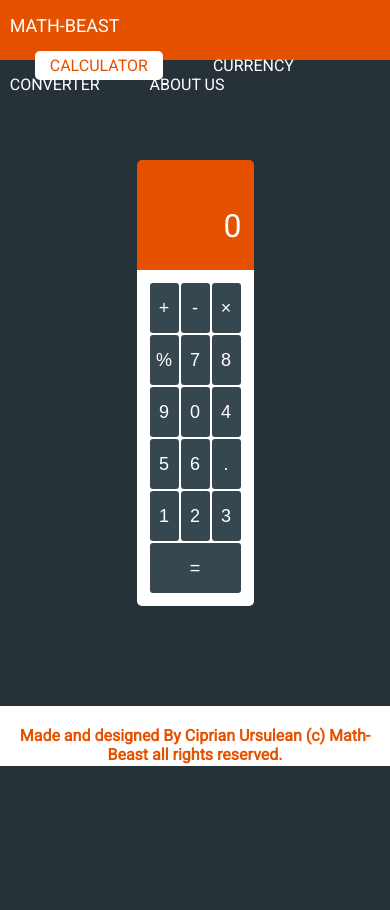
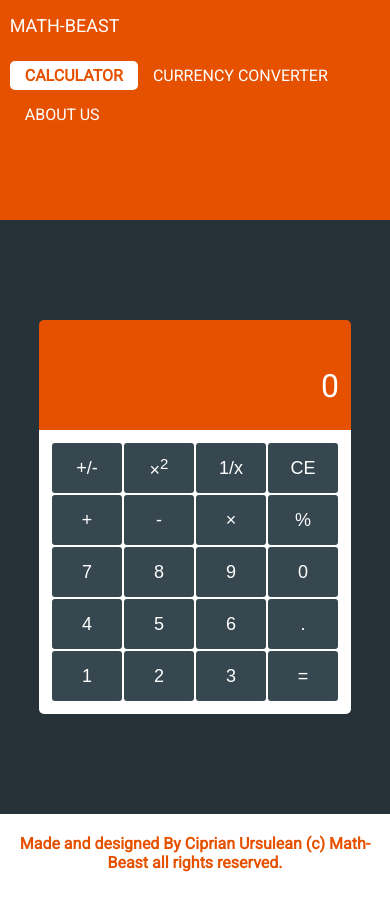
Before and after one commit to ciprian123/Math-Beast-Vue, a Vue app: page / in a window 390 px wide. Shown: the top 910 px of the page. Before the commit the page ends 844 px from the top, so only its background shows below. Built offline with nearby package versions, Linux system fonts and the light colour scheme.

Commit message:
Responsiveness improvements + calculator functionality improvements

```diff
--- a/src/App.vue
+++ b/src/App.vue
@@ -35,4 +35,17 @@ body {
   width: 30%;
   margin: auto;
 }
+@media screen and (max-width: 1020px) {
+  .container-small {
+    width: 50%;
+  }
+}
+@media screen and (max-width: 720px) {
+  .container-small {
+    width: 80%;
+  }
+  .container-small {
+    width: 80%;
+  }
+}
 </style>
--- a/src/components/Calculator.vue
+++ b/src/components/Calculator.vue
@@ -6,22 +6,30 @@
         <p v-else>{{ result }}</p>
       </div>
       <div id='calc-buttons'>
+        <button class='btn' v-on:click='toogleSign'>+/-</button>
+        <button class='btn' v-on:click='squareResult("x")'>&times;<sup>2</sup></button>
+        <button class='btn' v-on:click='inverseResult("/")'>1/x</button>
+        <button class='btn' v-on:click='clearResult'>CE</button>
+
         <button class='btn' v-on:click='appendToResult("+")'>+</button>
         <button class='btn' v-on:click='appendToResult("-")'>-</button>
-        <button class='btn' v-on:click='appendToResult("x")'>&times;</button>
+        <button class='btn' v-on:click='appendToResult("*")'>&times;</button>
         <button class='btn' v-on:click='appendToResult("/")'>%</button>
+
         <button class='btn' v-on:click='appendToResult("7")'>7</button>
         <button class='btn' v-on:click='appendToResult("8")'>8</button>
         <button class='btn' v-on:click='appendToResult("9")'>9</button>
         <button class='btn' v-on:click='appendToResult("0")'>0</button>
+
         <button class='btn' v-on:click='appendToResult("4")'>4</button>
         <button class='btn' v-on:click='appendToResult("5")'>5</button>
         <button class='btn' v-on:click='appendToResult("6")'>6</button>
         <button class='btn' v-on:click='appendToResult(".")'>.</button>
+
         <button class='btn' v-on:click='appendToResult("1")'>1</button>
         <button class='btn' v-on:click='appendToResult("2")'>2</button>
         <button class='btn' v-on:click='appendToResult("3")'>3</button>
-        <button class='btn'>=</button>
+        <button class='btn' v-on:click='computeResult'>=</button>
       </div>
     </div>
   </div>
@@ -31,22 +39,33 @@
 export default {
   data () {
     return {
-      result: ''
+      result: '',
+      operators: '+-/x'
     }
   },
   methods: {
     appendToResult: function(chr) {
+      console.log(this.getLastToken())
       if (this.result == '') {
+        if (chr == '.') {
+          this.result += '0.'
+        }
         if (!this.isDigit(chr)) {
           return
         }
         this.result += chr
       }
       else {
-        if (this.result.includes('.') && chr === '.') {
+        let len = this.result.length
+        if (chr === '.') {
+          let currentToken = ''
+          let tmp = len
+          // get current number token in order to verify if we already putted the '.'
+          if (!this.getLastToken().includes('.')) {
+            this.result += '.'
+          }
           return
         }
-        let len = this.result.length
         if (this.isOperator(this.result[len - 1]) && this.isOperator(chr)) {
           this.result = this.result.substring(0, len - 1) + chr;
           return
@@ -72,7 +91,50 @@ export default {
       return '0' <= chr && chr <= '9';
     },
     isOperator: function(chr) {
-      return '+-x/='.includes(chr);
+      return this.operators.includes(chr);
+    },
+    toogleSign: function() {
+      if (this.result == '0' || this.result == '') {
+        return
+      }
+      let counter = 0
+      for (let i = 0; i < this.operators.length; ++i) {
+        if (this.result.includes(this.operators[i])) {
+          counter++
+        }
+      }
+      if (counter > 1 || counter == 1 && !this.isOperator(this.result[0])) {
+        return
+      }
+      if (this.result[0] == '-') {
+        this.result = this.result.substring(1);
+      }
+      else {
+        this.result = '-' + this.result
+      }
+    },
+    squareResult: function() {
+
+    },
+    inverseResult: function() {
+
+    },
+    clearResult: function() {
+      this.result = ''
+    },
+    computeResult: function() {
+      let solution = eval(this.result)
+      this.result = String(isNaN(solution) ? '' : solution)
+    },
+    getLastToken: function() {
+      // cautam si returnam ultimul numar introdus, acesta fiind dat de maximul indicilor aparitiilor operatorilor
+      let len = this.result.length
+      let lastIndexOfAdd = this.result.lastIndexOf('+')
+      let lastIndexOfSub = this.result.lastIndexOf('-')
+      let lastIndexOfMul = this.result.lastIndexOf('*')
+      let lastIndexOfDiv = this.result.lastIndexOf('/');
+      let index = Math.max(Math.max(lastIndexOfAdd, lastIndexOfSub), Math.max(lastIndexOfMul, lastIndexOfDiv))
+      return index >= 0 ? this.result.substring(index + 1) : this.result
     }
   }
 }
--- a/src/components/Footer.vue
+++ b/src/components/Footer.vue
@@ -23,7 +23,6 @@ export default {
   background: white;
   margin-top: 100px;
 }
-
 #copyright-title {
   padding: 0;
   margin: 0;
@@ -33,4 +32,14 @@ export default {
   padding-top: 20px;
   font-weight: bold;
 }
+@media screen and (max-width: 720px) {
+  header {
+    height: 120px;
+  }
+}
+@media screen and (max-width: 460px) {
+  footer {
+    height: 140px;
+  }
+}
 </style>
--- a/src/components/Header.vue
+++ b/src/components/Header.vue
@@ -28,7 +28,6 @@ export default {
   background: #E65100;
   text-transform: uppercase;
 }
-
 #logo-title {
   padding: 0;
   margin: 0;
@@ -37,24 +36,36 @@ export default {
   float: left;
   margin-top: 15px;
 }
-
 nav {
   float: right;
   margin-top: 20px;
 }
-
 nav a {
   display: inline;
   text-decoration: none;
   color: white;
-        margin: 0 25px;
+  margin: 5px 0;
+  font-size: 16px;
+  padding: 5px 15px;
+  transition: .5s;
 }
-
 .router-link-active {
   background: white;
   border-radius: 5px;
   color: #E65100;
-        padding: 5px 15px;
-        transition: .4s;
+  font-weight: bold;
+}
+@media screen and (max-width: 720px) {
+  header {
+    height: 120px;
+  }
+  nav a {
+    float: left;
+  }
+}
+@media screen and (max-width: 460px) {
+  header {
+    height: 220px;
+  }
 }
 </style>
```
Lines whose indentation alone changed are shown as unchanged.
